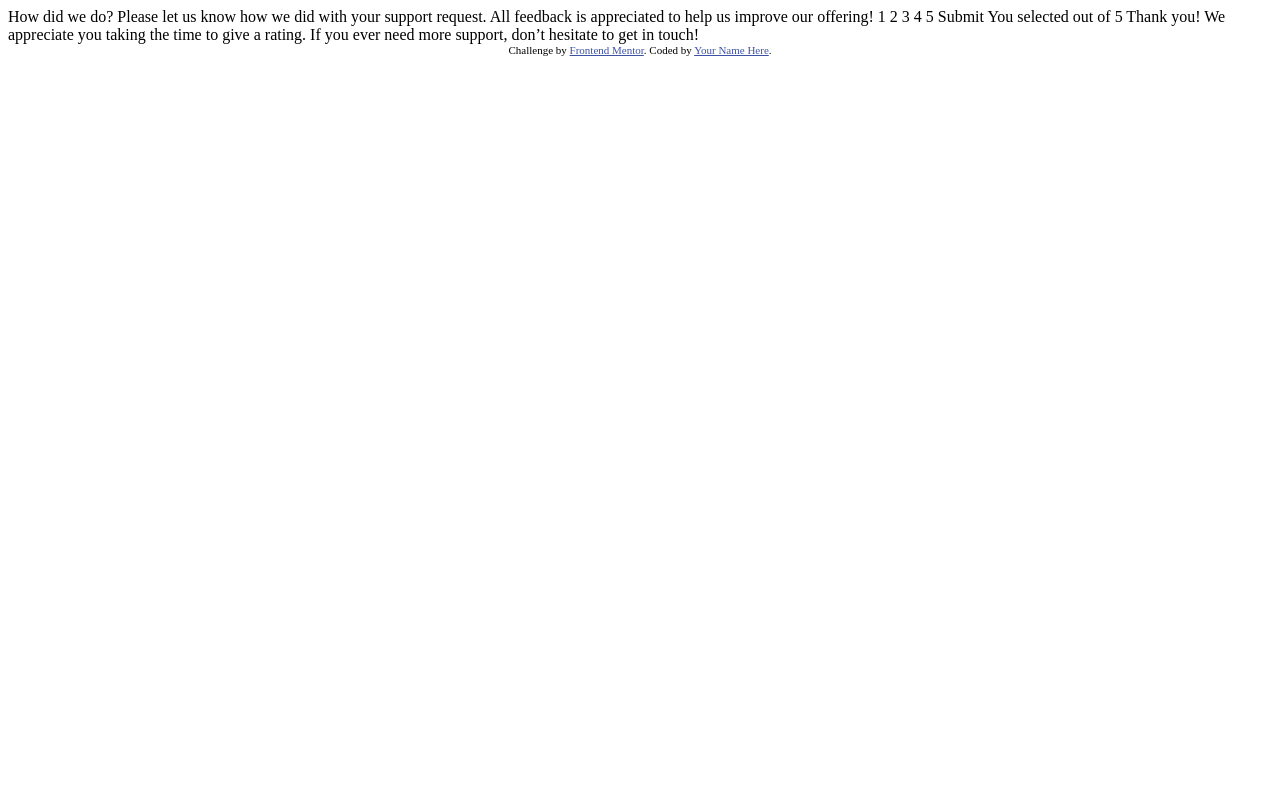
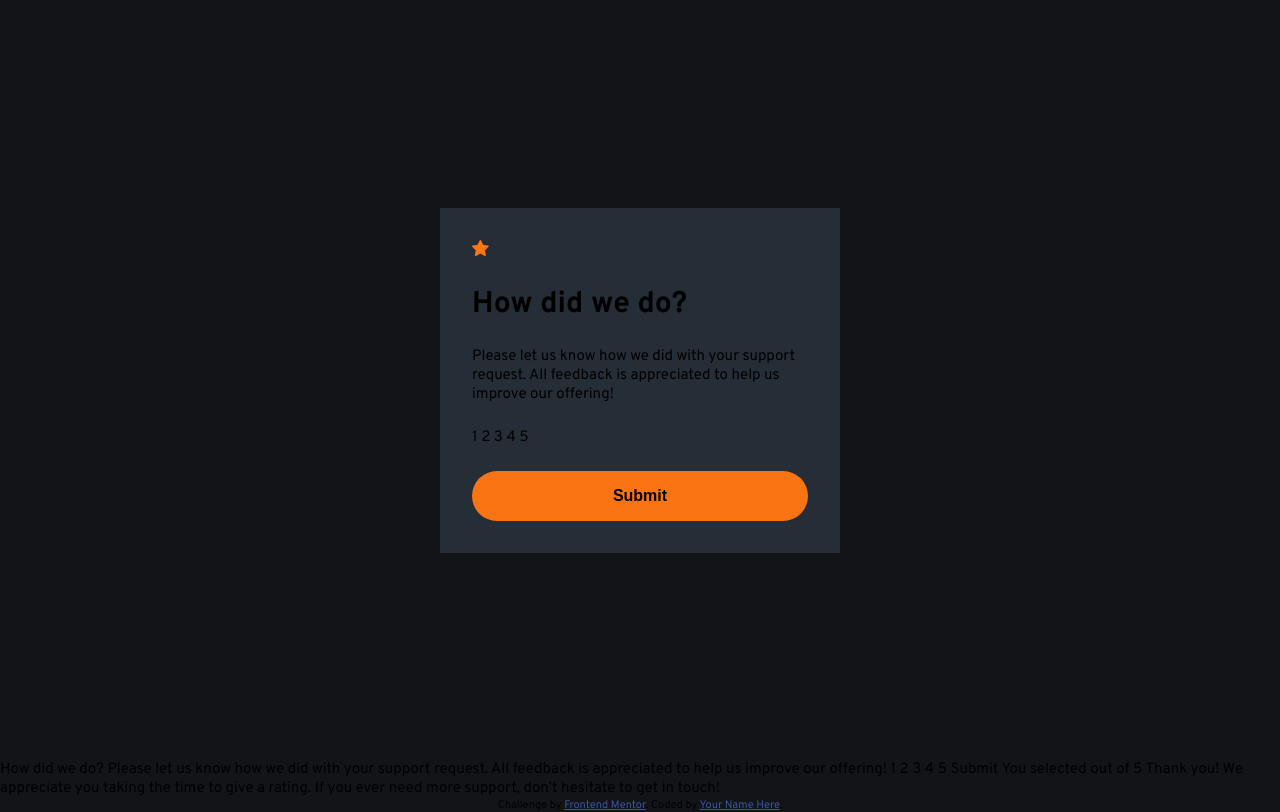
Before and after one commit to FemiDavids/fm-interactive-rating-component, a plain HTML site: page index.html in a window 1280 px wide. Drawn offline with Linux system fonts and the light colour scheme.

Commit message:
css commit v1.0

```diff
--- a/index.html
+++ b/index.html
@@ -1,49 +1,70 @@
 <!DOCTYPE html>
 <html lang="en">
   <head>
-  <meta charset="UTF-8">
-  <meta name="viewport" content="width=device-width, initial-scale=1.0"> <!-- displays site properly based on user's device -->
+    <meta charset="UTF-8" />
+    <meta name="viewport" content="width=device-width, initial-scale=1.0" />
+    <!-- displays site properly based on user's device -->
 
-  <link rel="icon" type="image/png" sizes="32x32" href="./images/favicon-32x32.png">
+    <link
+      rel="icon"
+      type="image/png"
+      sizes="32x32"
+      href="./images/favicon-32x32.png"
+    />
+
+    <link rel="stylesheet" href="style.css" />
+
+    <link rel="preconnect" href="https://fonts.googleapis.com" />
+    <link rel="preconnect" href="https://fonts.gstatic.com" crossorigin />
+    <link
+      href="https://fonts.googleapis.com/css2?family=Overpass:wght@400;700&display=swap"
+      rel="stylesheet"
+    />
 
     <title>Frontend Mentor | Interactive rating component</title>
-
-  <!-- Feel free to remove these styles or customise in your own stylesheet 👍 -->
-  <style>
-    .attribution { font-size: 11px; text-align: center; }
-    .attribution a { color: hsl(228, 45%, 44%); }
-  </style>
   </head>
   <body>
+    <main class="wrapper">
+      <!-- Rating state start -->
+      <div class="container">
+        <div class="icon">
+          <img src="images/icon-star.svg" />
+        </div>
+        <h1>How did we do?</h1>
+        <p>
+          Please let us know how we did with your support request. All feedback
+          is appreciated to help us improve our offering!
+        </p>
+        <div class="flex-group">
+          <span>1</span>
+          <span>2</span>
+          <span>3</span>
+          <span>4</span>
+          <span>5</span>
+        </div>
+        <button class="button">Submit</button>
+      </div>
+    </main>
 
-  <!-- Rating state start -->
-
-  How did we do?
-
-  Please let us know how we did with your support request. All feedback is appreciated
-  to help us improve our offering!
-
-  1 2 3 4 5
-
-  Submit
+    How did we do? Please let us know how we did with your support request. All
+    feedback is appreciated to help us improve our offering! 1 2 3 4 5 Submit
 
     <!-- Rating state end -->
 
     <!-- Thank you state start -->
 
-  You selected <!-- Add rating here --> out of 5
-
-  Thank you!
-
-  We appreciate you taking the time to give a rating. If you ever need more support,
-  don’t hesitate to get in touch!
+    You selected
+    <!-- Add rating here -->
+    out of 5 Thank you! We appreciate you taking the time to give a rating. If
+    you ever need more support, don’t hesitate to get in touch!
 
     <!-- Thank you state end -->
 
-
     <div class="attribution">
-    Challenge by <a href="https://www.frontendmentor.io?ref=challenge" target="_blank">Frontend Mentor</a>.
-    Coded by <a href="#">Your Name Here</a>.
+      Challenge by
+      <a href="https://www.frontendmentor.io?ref=challenge" target="_blank"
+        >Frontend Mentor</a
+      >. Coded by <a href="#">Your Name Here</a>.
     </div>
   </body>
 </html>
--- a/style.css
+++ b/style.css
@@ -20,8 +20,46 @@
 
 html {
   font-size: 62.5%;
+  font-family: var(--ff-base);
 }
 
 body {
   font-size: 1.5rem;
+  background-color: var(--clr-neutral-600);
 }
+
+.wrapper {
+  min-height: 95vh;
+  display: flex;
+  align-items: center;
+  justify-content: center;
+}
+
+.container {
+  max-width: 40rem;
+  padding: 3.2rem;
+  background-color: var(--clr-neutral-500);
+
+  display: flex;
+  flex-direction: column;
+  gap: 2.4rem;
+}
+
+.button {
+  width: 100%;
+  padding: 1.6rem 3.2rem;
+  border: none;
+  border-radius: 50px;
+  background-color: var(--clr-primary-400);
+  font-size: 1.6rem;
+  font-weight: var(--fw-bold);
+}
+
+.attribution {
+  font-size: 11px;
+  text-align: center;
+}
+
+.attribution a {
+  color: hsl(228, 45%, 44%);
+}
```
Lines whose indentation alone changed are shown as unchanged.
